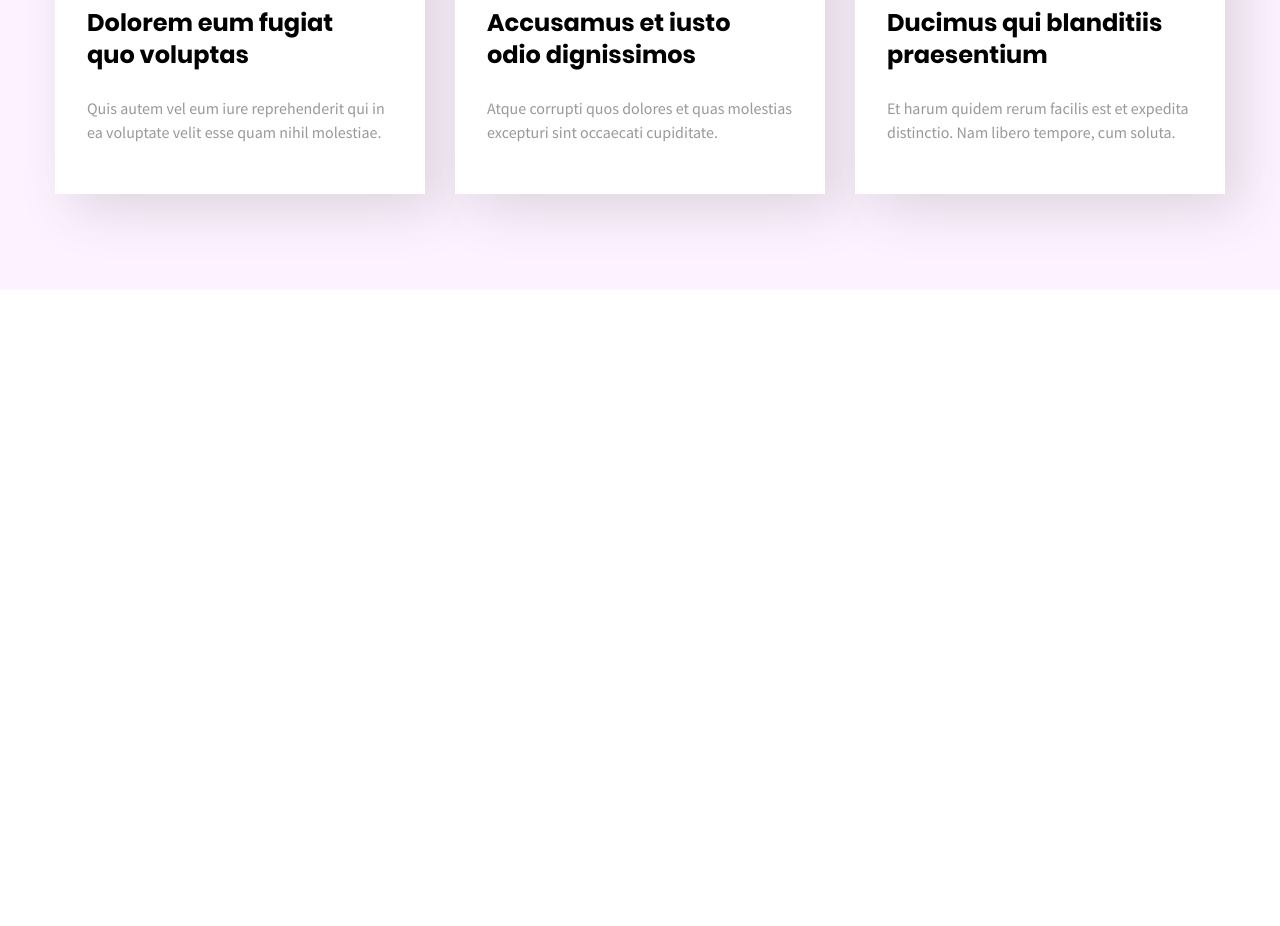
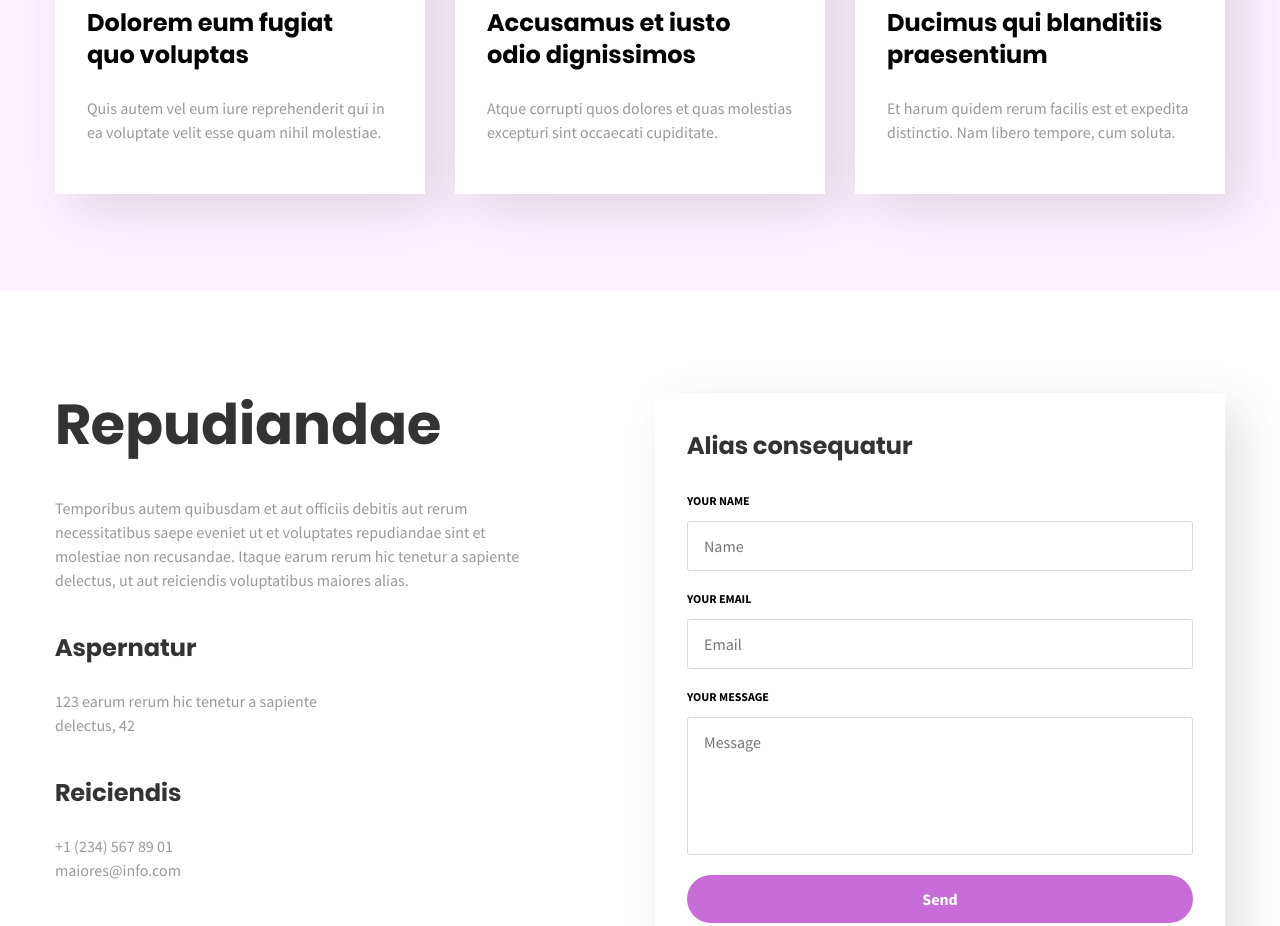
Before and after one commit to kulinichevgeny/relap-responsive-landing, a website: page src/index.html in a window 1280 px wide. Shown: the part 5832-6758 px from the top of the page. Before the commit the page ends 6122 px from the top, so only its background shows below. Drawn offline with nearby package versions, Linux system fonts and the light colour scheme; files that its build step writes are made by us from their sources.

Commit message:
Add tenth block

```diff
--- a/src/_eighth.html
+++ b/src/_eighth.html
@@ -26,7 +26,7 @@
 					<input class="eight__email" type="email" placeholder="Ваш e-mail">
 				</div>
 				<div class="eighth__button">
-					<button>Features</button>
+					<button type="button">Features</button>
 				</div>
 			</div>
 
--- a/src/_fifth.html
+++ b/src/_fifth.html
@@ -20,7 +20,7 @@
 						<li class="fifth__card-body__list-item">• Laborum et dolorum</li>
 					</ul>
 					<div class="fifth__card-body__button">
-						<button>Buy plan</button>
+						<button type="button">Buy plan</button>
 					</div>
 				</div>
 			</div>
@@ -36,7 +36,7 @@
 						<li class="fifth__card-body__list-item">• Laborum et dolorum</li>
 					</ul>
 					<div class="fifth__card-body__button">
-						<button>Buy plan</button>
+						<button type="button">Buy plan</button>
 					</div>
 				</div>
 			</div>
@@ -52,7 +52,7 @@
 						<li class="fifth__card-body__list-item">• Laborum et dolorum</li>
 					</ul>
 					<div class="fifth__card-body__button">
-						<button>Buy plan</button>
+						<button type="button">Buy plan</button>
 					</div>
 				</div>
 			</div>
--- a/src/_seventh.html
+++ b/src/_seventh.html
@@ -6,7 +6,7 @@
 			<div class="secenth__section-description__text">Placeat facere possimus, omnis voluptas assumenda est, omnis dolor
 				repellendus.</div>
 			<div class="secenth__section-description__button">
-				<button>See all</button>
+				<button type="button">See all</button>
 			</div>
 		</div>
 
--- /dev/null
+++ b/src/_tenth.html
@@ -0,0 +1,35 @@
+<section class="tenth__section">
+	<div class="container">
+
+		<div class="tenth__description">
+			<h2 class="tenth__title">Repudiandae</h2>
+			<div class="tenth__text">Temporibus autem quibusdam et aut officiis debitis aut rerum necessitatibus saepe eveniet
+				ut et voluptates repudiandae sint et molestiae non recusandae. Itaque earum rerum hic tenetur a sapiente
+				delectus, ut aut reiciendis voluptatibus maiores alias.</div>
+			<div class="tenth__subtitle">Aspernatur</div>
+			<div class="tenth__address">123 earum rerum hic tenetur a sapiente<br>delectus, 42</div>
+			<div class="tenth__subtitle">Reiciendis</div>
+			<div class="tenth__phone">+1 (234) 567 89 01<br>maiores@info.com</div>
+			<div class="tenth__social">
+				<a href="##"><img src="./img/section-10-repudiandae/facebook.svg" alt="fb"></a>
+				<a href="##"><img src="./img/section-10-repudiandae/twitter.svg" alt="tw"></a>
+				<a href="##"><img src="./img/section-10-repudiandae/instagram.svg" alt="inst"></a>
+			</div>
+		</div>
+
+		<div class="tenth__form">
+			<h4 class="tenth__form-title">Alias consequatur</h4>
+			<div class="tenth__form-label">Your name</div>
+			<input class="tenth__form-input" type="text" placeholder="Name">
+			<div class="tenth__form-label">Your email</div>
+			<input class="tenth__form-input" type="email" placeholder="Email">
+			<div class="tenth__form-label">Your message</div>
+			<input class="tenth__form-input input-message" type="email" placeholder="Message">
+			<div class="tenth__form-button">
+				<button type="button">Send</button>
+			</div>
+		</div>
+
+
+	</div>
+</section>
--- a/src/_third.html
+++ b/src/_third.html
@@ -41,7 +41,7 @@
 			</div><!-- ./third__stats -->
 
 			<div class="third__button">
-				<button>Features</button>
+				<button type="button">Features</button>
 			</div>
 
 		</div><!-- ./third__description -->
--- a/src/index.html
+++ b/src/index.html
@@ -26,6 +26,8 @@
 
 	@@include('_ninth.html')
 
+	@@include('_tenth.html')
+
 	@@include('_footer.html')
 
 	<!-- ========= javascript ========== -->
--- a/src/scss/style.scss
+++ b/src/scss/style.scss
@@ -21,3 +21,5 @@
 @import "./eighth.scss";
 
 @import "./ninth.scss";
+
+@import "./tenth.scss";
--- /dev/null
+++ b/src/scss/tenth.scss
@@ -0,0 +1,114 @@
+.tenth__section {
+	padding: 103px 0 112px;
+
+	.container {
+		@include flex-row;
+		justify-content: space-between;
+	}
+}
+
+.tenth__description {
+	max-width: 470px;
+	width: 100%;
+
+	.tenth__title {
+		@include h2-style;
+		margin-bottom: 39px;
+	}
+
+	.tenth__text,
+	.tenth__address,
+	.tenth__phone {
+		@include text-style($secondaryFontRegular);
+		color: rgba($black, 0.5);
+	}
+
+	.tenth__text {
+		margin-bottom: 40px;
+	}
+
+	.tenth__subtitle {
+		@include h4-style;
+		margin-bottom: 25px;
+	}
+
+	.tenth__address {
+		margin-bottom: 40px;
+	}
+
+	.tenth__phone {
+		margin-bottom: 50px;
+	}
+
+	.tenth__social {
+		a:not(:last-child) {
+			margin-right: 8px;
+		}
+	}
+}
+
+.tenth__form {
+	max-width: 570px;
+	width: 100%;
+
+	border-radius: 3px;
+	box-shadow: $shadow;
+	padding: 37px 32px 48px;
+
+	&-title {
+		@include h4-style;
+		margin-bottom: 31px;
+	}
+
+	&-label {
+		font-family: $secondaryFontBold;
+		font-size: 12px;
+		font-weight: 700;
+		line-height: 15px;
+		text-transform: uppercase;
+
+		margin-bottom: 13px;
+	}
+
+	&-input {
+		@include text-style($secondaryFontRegular);
+		color: rgba($black, 0.5);
+
+		width: 100%;
+
+		border-radius: 3px;
+		border: 1px solid #dadada;
+
+		padding: 12px 16px;
+		margin-bottom: 20px;
+
+		&.input-message {
+			padding: 12px 16px 100px;
+		}
+
+		&:focus {
+			outline: none;
+			box-shadow: $shadow;
+		}
+	}
+
+	&-button {
+		button {
+			@include text-style($secondaryFontBold);
+			color: $white;
+
+			width: 100%;
+
+			border-radius: 24px;
+			background-color: $pinkDark;
+			transition: 0.2s linear;
+
+			padding: 12px 54px;
+
+			&:hover {
+				border-color: $yellow;
+				background-color: $yellow;
+			}
+		}
+	}
+}
```
